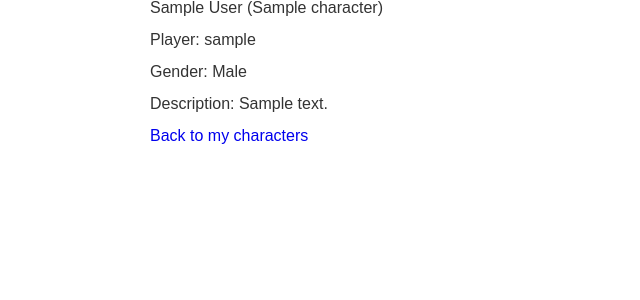
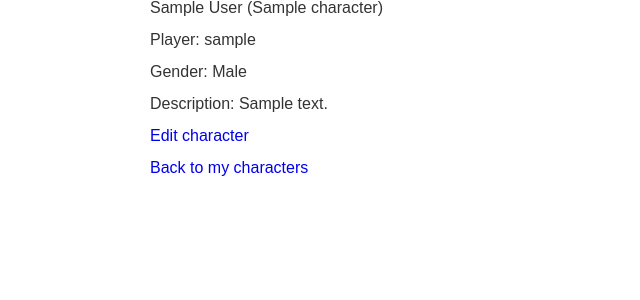
Before and after one commit to kernelpanicstudios/AzureTavern, a Django app: a page that uses src/azuretavern/azuretavern/templates/rptavern/character_detail.html in a window 1280 px wide. Shown: the part 48-348 px from the top of the page, without its empty margins (0-640 px from the left). Run offline with Django 3.2, Linux system fonts and the light colour scheme; a user stored in the database is signed in; tables that the repository leaves empty hold one stand-in row (values such as "Sample post").

Commit message:
Adding some links to character pages.
Linking character details to character update and character update to
character details.

```diff
--- a/src/azuretavern/azuretavern/templates/rptavern/character_detail.html
+++ b/src/azuretavern/azuretavern/templates/rptavern/character_detail.html
@@ -26,6 +26,12 @@
 
   {% if character.player == user %}
   <p>
+    <a href="{% url "update-character" pk=character.pk %}">
+      {% trans "Edit character" %}
+    </a>
+  </p>
+
+  <p>
     <a href="{% url "my-characters" %}">{% trans "Back to my characters" %}</a>
   </p>
   {% endif %}
--- a/src/azuretavern/azuretavern/templates/rptavern/character_form.html
+++ b/src/azuretavern/azuretavern/templates/rptavern/character_form.html
@@ -20,4 +20,8 @@
     <input type="submit" value="{% trans "Create character" %}">
     {% endif %}
   </form>
+
+  {% if character.pk %}
+    <a href="{{ character.get_absolute_url }}">{% trans "Back" %}</a>
+  {% endif %}
 {% endblock %}
```
